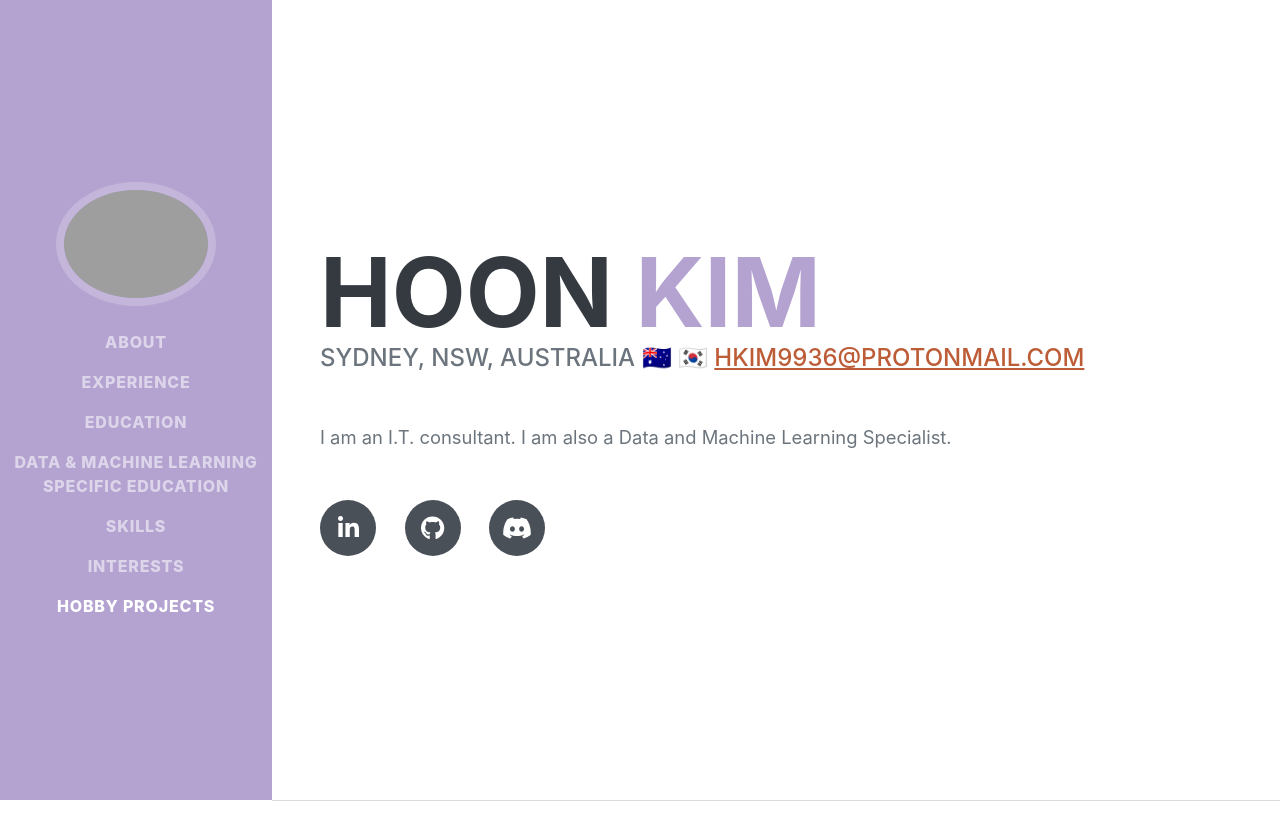
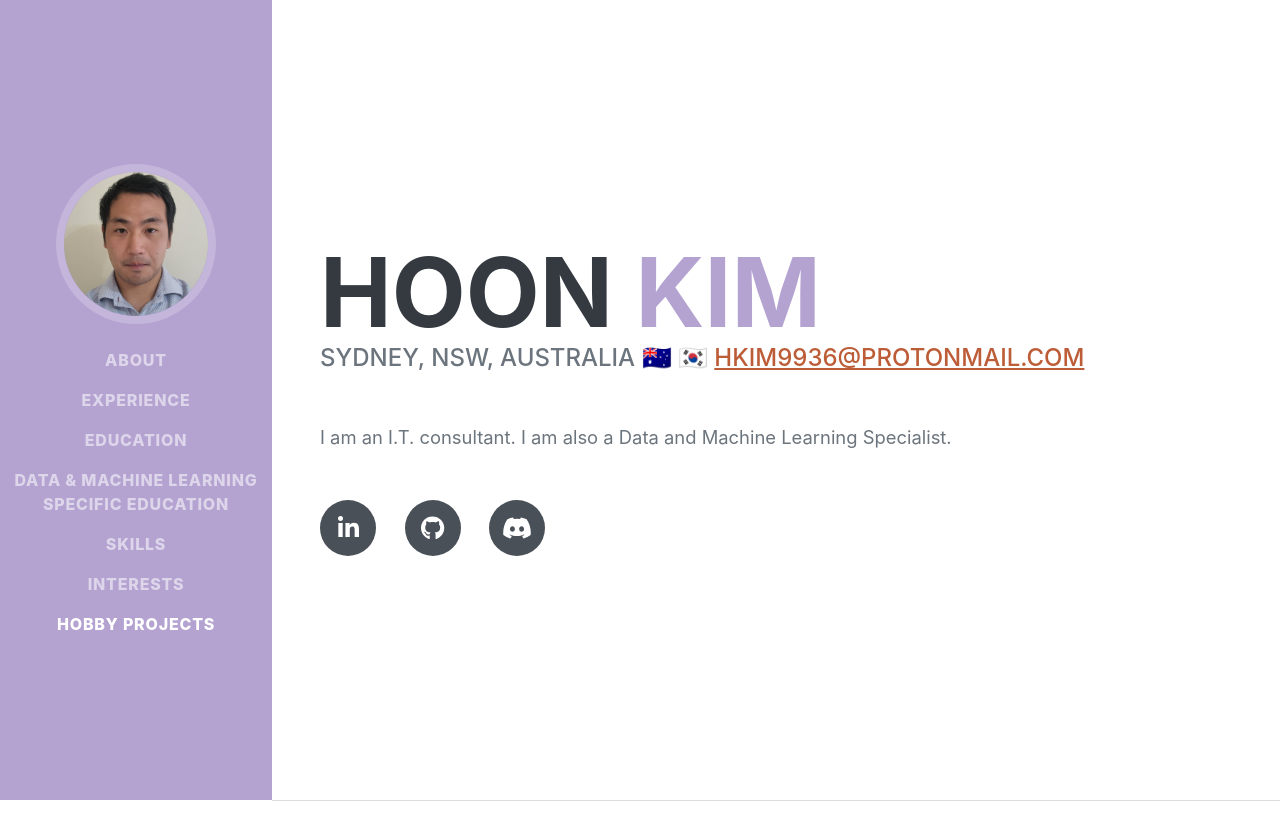
Before and after one commit to GIGACHADhoon/hoon_portfolio_website, a Flask app: page / in a window 1280 px wide. Shown: the top 829 px of the page. Run offline with Flask 3, Linux system fonts and the light colour scheme; some libraries are stand-ins or nearby versions; some web fonts are replaced; grey boxes are pictures that could not be loaded.

Commit message:
Added Profile Pic

```diff
--- a/templates/index.html
+++ b/templates/index.html
@@ -20,7 +20,7 @@
         <nav class="navbar navbar-expand-lg navbar-dark bg-primary fixed-top" id="sideNav">
             <a class="navbar-brand js-scroll-trigger" href="#page-top">
                 <span class="d-block d-lg-none">Hoon Kim</span>
-                <span class="d-none d-lg-block"><img class="img-fluid img-profile rounded-circle mx-auto mb-2" src="#" alt="..." /></span>
+                <span class="d-none d-lg-block"><img class="img-fluid img-profile rounded-circle mx-auto mb-2" src="{{url_for('static',filename = '1650935692412.jpg')}}" alt="..." /></span>
             </a>
             <button class="navbar-toggler" type="button" data-bs-toggle="collapse" data-bs-target="#navbarResponsive" aria-controls="navbarResponsive" aria-expanded="false" aria-label="Toggle navigation"><span class="navbar-toggler-icon"></span></button>
             <div class="collapse navbar-collapse" id="navbarResponsive">
```
Also changed, not shown: static/1650935692412.jpg (added).
